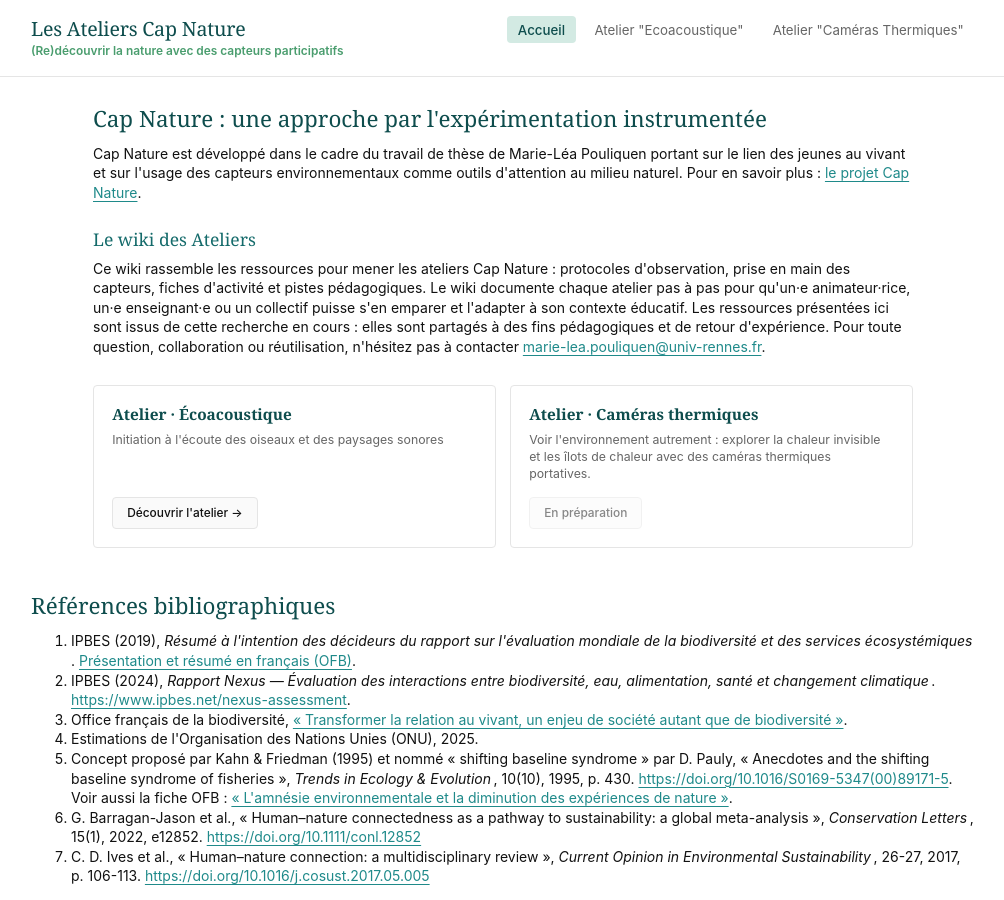
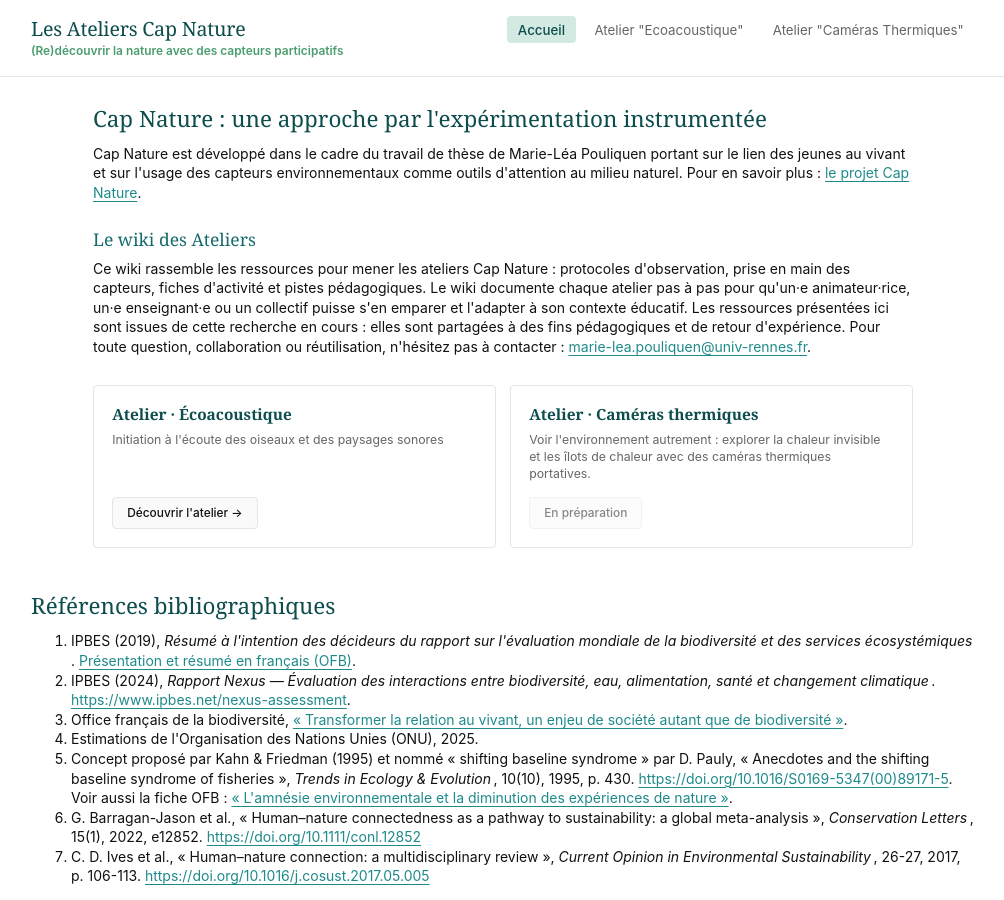
Before and after one commit to marieleapouliquen/wiki-cap-nature, a Jekyll site: the page built from index.md, in a window 1280 px wide and 900 px high, scrolled down 596 px. Shown: the whole window, without its empty margins (137-1141 px from the left). Built offline with Jekyll 4.4.1, drawn with Linux system fonts in a browser that asks for light colours.

Commit message:
Update index.md

```diff
--- a/index.md
+++ b/index.md
@@ -16,11 +16,11 @@ show_photo_credits: false
         <p>Or, à l'heure où l'urbanisation s'intensifie et où les loisirs se numérisent, le contact direct avec la nature se raréfie. La majorité de l'humanité réside désormais en ville,<sup><a href="#ref4">4</a></sup> ce qui fragmente les habitats et éloigne, jour après jour, les jeunes générations des écosystèmes. Ce phénomène nourrit ce que les chercheurs nomment l'<strong>amnésie environnementale</strong> (ou <em>shifting baseline syndrome</em>) : chaque génération prend pour « normal » l'environnement appauvri de son enfance, si bien que l'ampleur réelle des pertes passe inaperçue d'une génération à l'autre.<sup><a href="#ref5">5</a></sup></p>
         <p>Cette perte de lien n'est pas anodine. La recherche établit aujourd'hui que la <strong>connexion à la nature</strong> constitue un véritable levier de durabilité : elle prédit à la fois le bien-être des individus et l'adoption de comportements favorables à l'environnement.<sup><a href="#ref6">6</a></sup> Reconnecter les personnes au vivant est même décrit comme un « point de levier » pour transformer nos sociétés vers plus de soutenabilité.<sup><a href="#ref7">7</a></sup> Une part importante des jeunes exprimant aujourd'hui tristesse et anxiété face à l'effondrement de la biodiversité, l'expérience directe de la nature apparaît comme un antidote précieux à cette détresse. <strong>Promouvoir le lien des jeunes au vivant</strong> est ainsi un enjeu à la fois écologique, éducatif et de bien-être.</p>
 
-      <h2>Cap Nature : une approche par l'expérimentation instrumentée</h2>
+        <h2>Cap Nature : une approche par l'expérimentation instrumentée</h2>
         <p>Cap Nature est développé dans le cadre du travail de thèse de Marie-Léa Pouliquen portant sur le lien des jeunes au vivant et sur l'usage des capteurs environnementaux comme outils d'attention au milieu naturel. Pour en savoir plus : <a href="https://marieleapouliquen.github.io/recherche/" target="_blank" rel="noopener">le projet Cap Nature</a>.</p>
 
-      <h3>Le wiki des Ateliers</h3>
-        <p>Ce wiki rassemble les ressources pour mener les ateliers Cap Nature : protocoles d'observation, prise en main des capteurs, fiches d'activité et pistes pédagogiques. Le wiki documente chaque atelier pas à pas pour qu'un·e animateur·rice, un·e enseignant·e ou un collectif puisse s'en emparer et l'adapter à son contexte éducatif. Les ressources présentées ici sont issus de cette recherche en cours : elles sont partagés à des fins pédagogiques et de retour d'expérience. Pour toute question, collaboration ou réutilisation, n'hésitez pas à contacter <a href="mailto: marie-lea.pouliquen@univ-rennes.fr">marie-lea.pouliquen@univ-rennes.fr</a>.</p>
+        <h3>Le wiki des Ateliers</h3>
+        <p>Ce wiki rassemble les ressources pour mener les ateliers Cap Nature : protocoles d'observation, prise en main des capteurs, fiches d'activité et pistes pédagogiques. Le wiki documente chaque atelier pas à pas pour qu'un·e animateur·rice, un·e enseignant·e ou un collectif puisse s'en emparer et l'adapter à son contexte éducatif. Les ressources présentées ici sont issues de cette recherche en cours : elles sont partagées à des fins pédagogiques et de retour d'expérience. Pour toute question, collaboration ou réutilisation, n'hésitez pas à contacter : <a href="mailto:marie-lea.pouliquen@univ-rennes.fr">marie-lea.pouliquen@univ-rennes.fr</a>.</p>
 
         <div class="card-grid">
           <a class="card" href="{{ '/module-oiseaux/' | relative_url }}">
```
